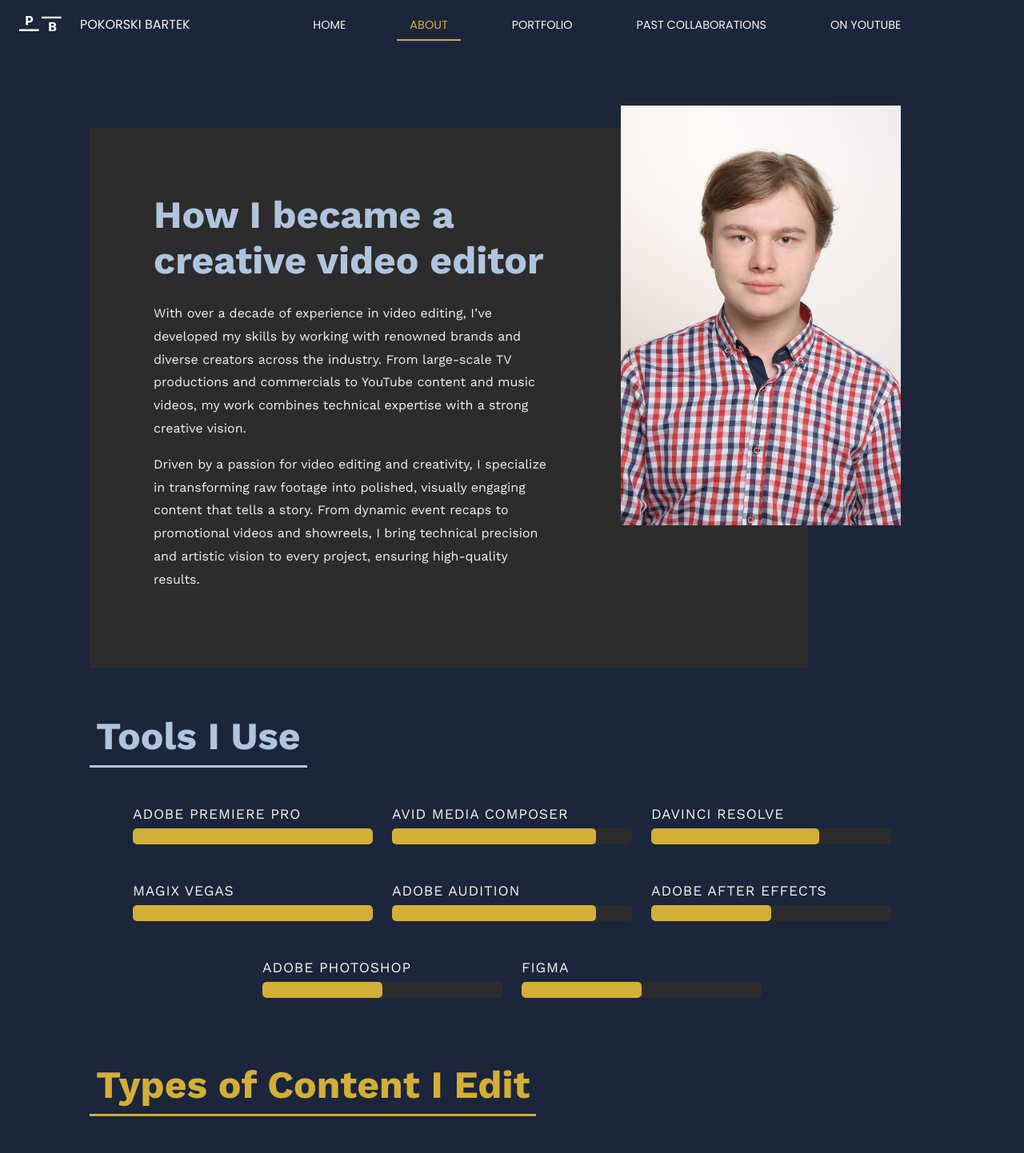
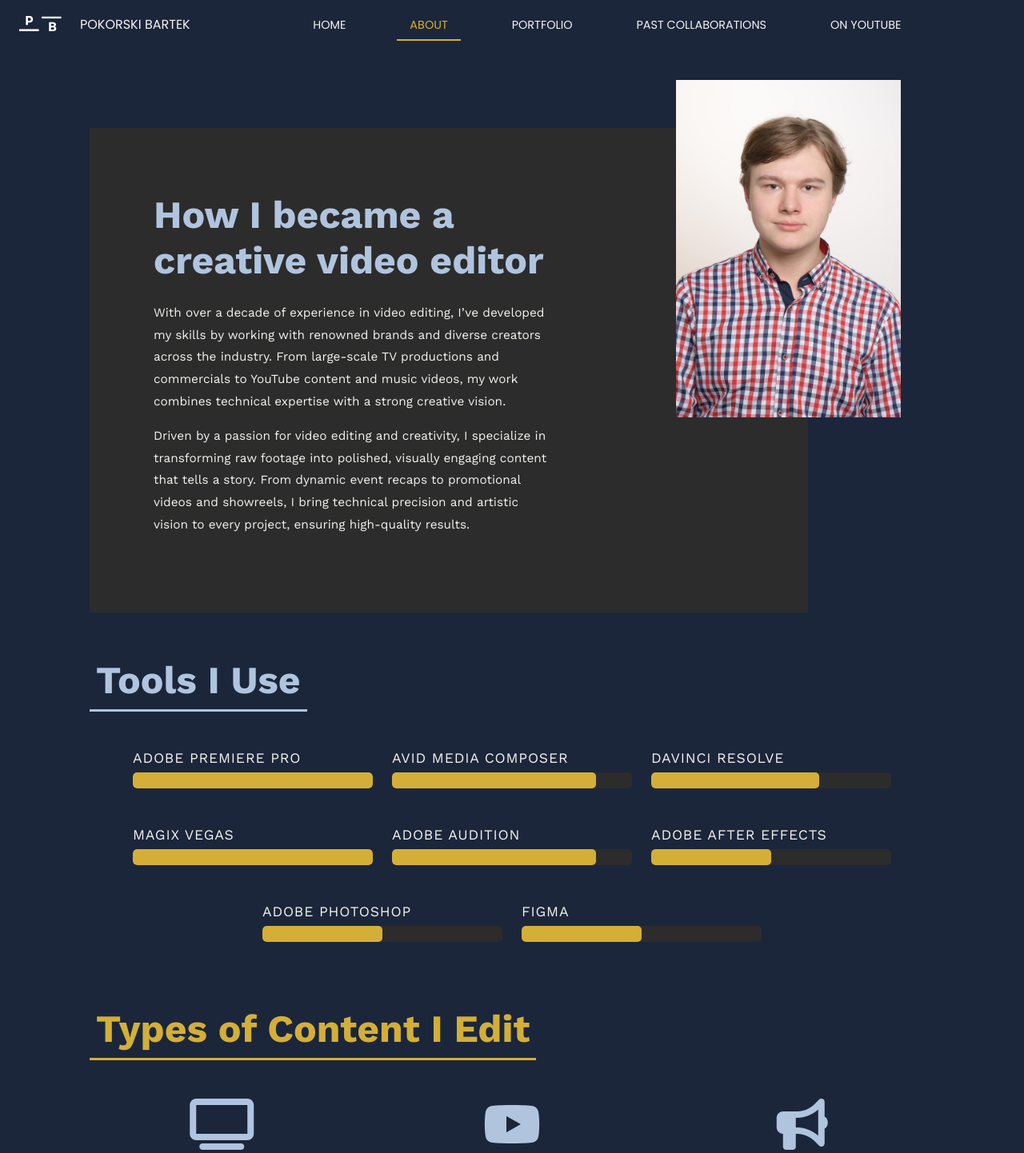
Before and after one commit to afra50/Pokorski-Bartek, a React (Create React App) app: page /about in a window 1280 px wide. Shown: the part 20-1462 px from the top of the page at 80% size. Built offline with nearby package versions, Linux system fonts and the light colour scheme.

Commit message:
about page poprawa na rozne rozdzielczosci

```diff
--- a/src/components/App.js
+++ b/src/components/App.js
@@ -6,6 +6,7 @@ import Header from "./Header";
 import Footer from "./Footer";
 import HomePage from "./pages/HomePage";
 import AboutPage from "./pages/AboutPage";
+import PastCollaborations from "./pages/PastCollaborations";
 
 function App() {
   return (
@@ -16,6 +17,7 @@ function App() {
         <Routes>
           <Route path="/" element={<HomePage />} />
           <Route path="/about" element={<AboutPage />} />
+          <Route path="/past-collaborations" element={<PastCollaborations />} />
         </Routes>
         <Footer />
       </div>
--- /dev/null
+++ b/src/components/pages/PastCollaborations.js
@@ -0,0 +1,11 @@
+import React from "react";
+
+function PastCollaborations() {
+  return (
+    <div>
+      <p>hello</p>
+    </div>
+  );
+}
+
+export default PastCollaborations;
--- a/src/styles/pages/AboutPage.scss
+++ b/src/styles/pages/AboutPage.scss
@@ -14,6 +14,7 @@
             padding: 5rem 3rem 5rem 5rem;
             width: 70%;
             animation: fadeIn 1.5s ease-in-out;
+            font-size: 1.2vw;
 
             h1 {
                 font-family: $font-body;
@@ -33,11 +34,11 @@
         .hero-image {
             position: absolute;
             right: 12%;
-            top: 19%;
+            top: 15%;
             animation: slideIn 1.5s ease-in-out;
 
             img {
-                max-width: 350px;
+                max-width: 22vw;
                 height: auto;
             }
         }
@@ -124,8 +125,8 @@
                 flex-grow: 1;
                 flex-shrink: 1;
                 flex-basis: calc(33.333% - 1.5rem);
-                max-width: 300px;
-                min-width: 200px;
+                max-width: 30vw;
+                min-width: 20vw;
 
                 i {
                     font-size: 4rem;
@@ -235,10 +236,11 @@
             align-items: center;
 
             .hero-text {
-                padding-bottom: 3rem;
                 width: 80%;
                 padding: 0;
+                padding-bottom: 3rem;
                 text-align: center;
+                font-size: 1.5vh;
             }
         }
     }
```
Also changed, not shown: 11 other files (tests, documents, lock files or other folders).
